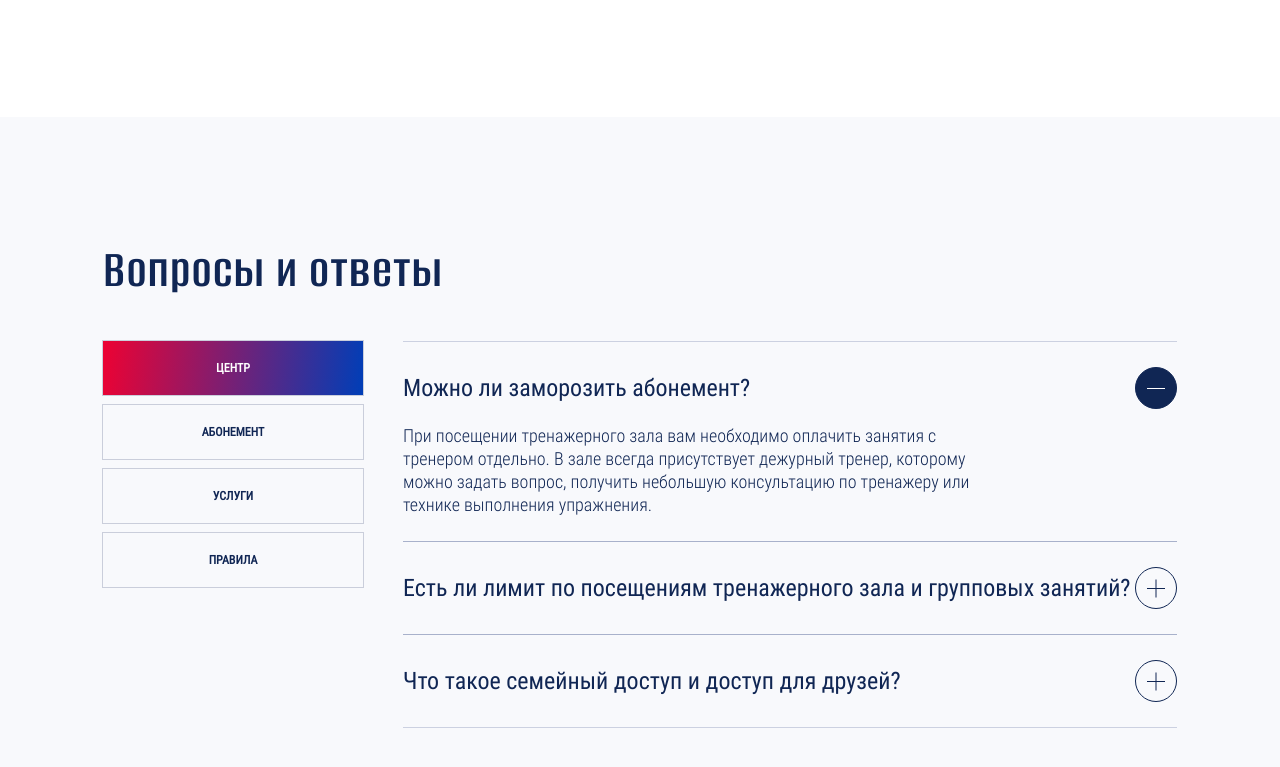
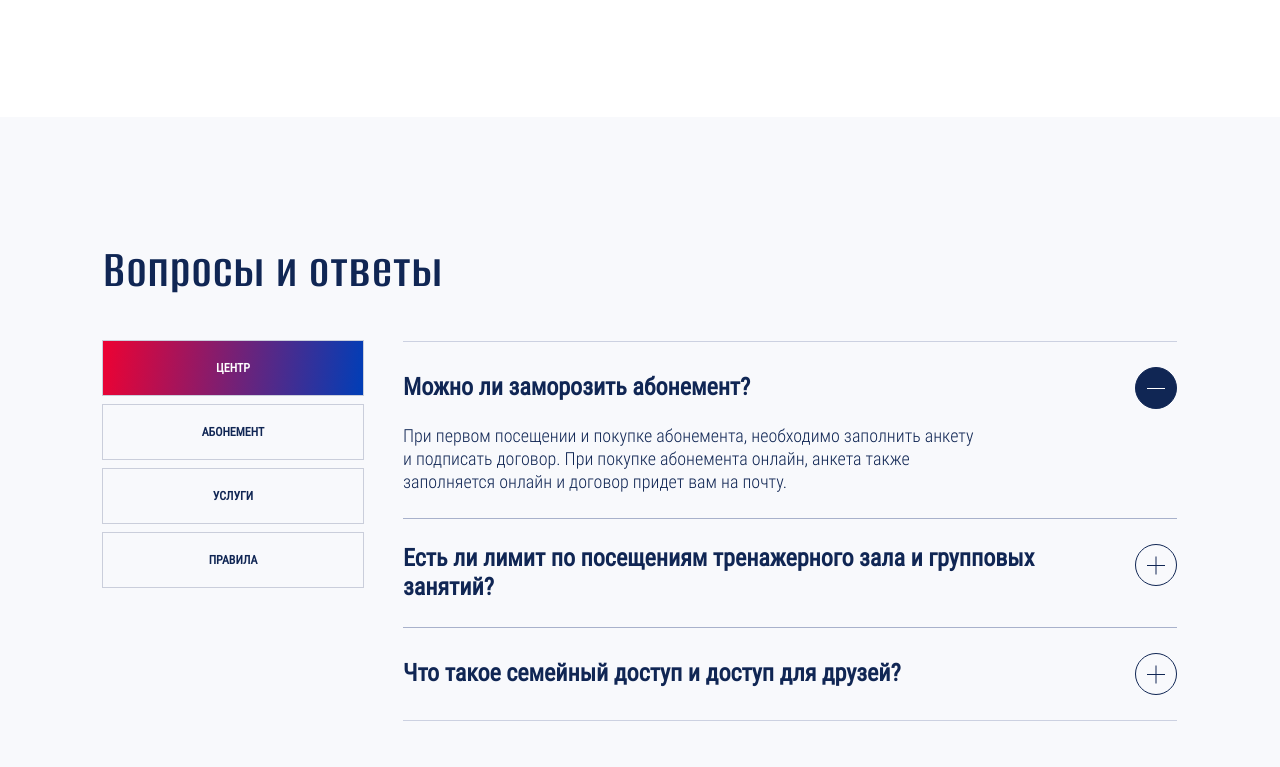
Before and after one commit to alex-kabanin/2130957-supergym, a website: page source/index.html in a window 1280 px wide. Both pictures are taken after a click on the heading "Можно ли заморозить абонемент?". Shown: the part 5397-6164 px from the top of the page. Drawn offline with nearby package versions, Linux system fonts and the light colour scheme; files that its build step writes are made by us from their sources; files whose address does not match are found by name.

Commit message:
faq done

```diff
--- a/source/index.html
+++ b/source/index.html
@@ -362,7 +362,7 @@
                     <summary class="answers__summary">Можно ли заморозить абонемент?
                       <div class="answers__sign"></div>
                     </summary>
-                    <p class="answers__reply">При посещении тренажерного зала вам необходимо оплачить занятия с тренером отдельно. В зале всегда присутствует дежурный тренер, которому можно задать вопрос,  получить небольшую консультацию по тренажеру или технике выполнения упражнения.</p>
+                    <p class="answers__reply">При первом посещении и покупке абонемента, необходимо заполнить анкету и подписать договор. При покупке абонемента онлайн, анкета также заполняется онлайн и договор придет вам на почту.</p>
                   </details>
                 </li>
                 <li class="answers__item">
@@ -370,7 +370,7 @@
                     <summary class="answers__summary">Есть ли лимит по посещениям тренажерного зала и групповых занятий?
                       <div class="answers__sign"></div>
                     </summary>
-                    <p class="answers__reply">При посещении тренажерного зала вам необходимо оплачить занятия с тренером отдельно. В зале всегда присутствует дежурный тренер, которому можно задать вопрос,  получить небольшую консультацию по тренажеру или технике выполнения упражнения.</p>
+                    <p class="answers__reply">При первом посещении и покупке абонемента, необходимо заполнить анкету и подписать договор. При покупке абонемента онлайн, анкета также заполняется онлайн и договор придет вам на почту.</p>
                   </details>
                 </li>
                 <li class="answers__item">
@@ -378,7 +378,7 @@
                     <summary class="answers__summary">Что такое семейный доступ и доступ для друзей?
                       <div class="answers__sign"></div>
                     </summary>
-                    <p class="answers__reply">При посещении тренажерного зала вам необходимо оплачить занятия с тренером отдельно. В зале всегда присутствует дежурный тренер, которому можно задать вопрос,  получить небольшую консультацию по тренажеру или технике выполнения упражнения.</p>
+                    <p class="answers__reply">При первом посещении и покупке абонемента, необходимо заполнить анкету и подписать договор. При покупке абонемента онлайн, анкета также заполняется онлайн и договор придет вам на почту.</p>
                   </details>
                 </li>
               </ul>
@@ -388,7 +388,7 @@
                     <summary class="answers__summary">Занятия с тренером входят в абонемент?
                       <div class="answers__sign"></div>
                     </summary>
-                    <p class="answers__reply">При посещении тренажерного зала вам необходимо оплачить занятия с тренером отдельно. В зале всегда присутствует дежурный тренер, которому можно задать вопрос,  получить небольшую консультацию по тренажеру или технике выполнения упражнения.</p>
+                    <p class="answers__reply">При первом посещении и покупке абонемента, необходимо заполнить анкету и подписать договор. При покупке абонемента онлайн, анкета также заполняется онлайн и договор придет вам на почту.</p>
                   </details>
                 </li>
                 <li class="answers__item">
@@ -396,7 +396,7 @@
                     <summary class="answers__summary">Можно ли заморозить абонемент?
                       <div class="answers__sign"></div>
                     </summary>
-                    <p class="answers__reply">При посещении тренажерного зала вам необходимо оплачить занятия с тренером отдельно. В зале всегда присутствует дежурный тренер, которому можно задать вопрос,  получить небольшую консультацию по тренажеру или технике выполнения упражнения.</p>
+                    <p class="answers__reply">При первом посещении и покупке абонемента, необходимо заполнить анкету и подписать договор. При покупке абонемента онлайн, анкета также заполняется онлайн и договор придет вам на почту.</p>
                   </details>
                 </li>
                 <li class="answers__item">
@@ -404,7 +404,7 @@
                     <summary class="answers__summary">Есть ли лимит по посещениям тренажерного зала и групповых занятий?
                       <div class="answers__sign"></div>
                     </summary>
-                    <p class="answers__reply">При посещении тренажерного зала вам необходимо оплачить занятия с тренером отдельно. В зале всегда присутствует дежурный тренер, которому можно задать вопрос,  получить небольшую консультацию по тренажеру или технике выполнения упражнения.</p>
+                    <p class="answers__reply">При первом посещении и покупке абонемента, необходимо заполнить анкету и подписать договор. При покупке абонемента онлайн, анкета также заполняется онлайн и договор придет вам на почту.</p>
                   </details>
                 </li>
                 <li class="answers__item">
@@ -412,7 +412,7 @@
                     <summary class="answers__summary">Что такое семейный доступ и доступ для друзей?
                       <div class="answers__sign"></div>
                     </summary>
-                    <p class="answers__reply">При посещении тренажерного зала вам необходимо оплачить занятия с тренером отдельно. В зале всегда присутствует дежурный тренер, которому можно задать вопрос,  получить небольшую консультацию по тренажеру или технике выполнения упражнения.</p>
+                    <p class="answers__reply">При первом посещении и покупке абонемента, необходимо заполнить анкету и подписать договор. При покупке абонемента онлайн, анкета также заполняется онлайн и договор придет вам на почту.</p>
                   </details>
                 </li>
               </ul>
@@ -422,7 +422,7 @@
                     <summary class="answers__summary">Занятия с тренером входят в абонемент?
                       <div class="answers__sign"></div>
                     </summary>
-                    <p class="answers__reply">При посещении тренажерного зала вам необходимо оплачить занятия с тренером отдельно. В зале всегда присутствует дежурный тренер, которому можно задать вопрос,  получить небольшую консультацию по тренажеру или технике выполнения упражнения.</p>
+                    <p class="answers__reply">При первом посещении и покупке абонемента, необходимо заполнить анкету и подписать договор. При покупке абонемента онлайн, анкета также заполняется онлайн и договор придет вам на почту.</p>
                   </details>
                 </li>
                 <li class="answers__item">
@@ -430,7 +430,7 @@
                     <summary class="answers__summary">Есть ли лимит по посещениям тренажерного зала и групповых занятий?
                       <div class="answers__sign"></div>
                     </summary>
-                    <p class="answers__reply">При посещении тренажерного зала вам необходимо оплачить занятия с тренером отдельно. В зале всегда присутствует дежурный тренер, которому можно задать вопрос,  получить небольшую консультацию по тренажеру или технике выполнения упражнения.</p>
+                    <p class="answers__reply">При первом посещении и покупке абонемента, необходимо заполнить анкету и подписать договор. При покупке абонемента онлайн, анкета также заполняется онлайн и договор придет вам на почту.</p>
                   </details>
                 </li>
                 <li class="answers__item">
@@ -438,7 +438,7 @@
                     <summary class="answers__summary">Можно ли заморозить абонемент?
                       <div class="answers__sign"></div>
                     </summary>
-                    <p class="answers__reply">При посещении тренажерного зала вам необходимо оплачить занятия с тренером отдельно. В зале всегда присутствует дежурный тренер, которому можно задать вопрос,  получить небольшую консультацию по тренажеру или технике выполнения упражнения.</p>
+                    <p class="answers__reply">При первом посещении и покупке абонемента, необходимо заполнить анкету и подписать договор. При покупке абонемента онлайн, анкета также заполняется онлайн и договор придет вам на почту.</p>
                   </details>
                 </li>
               </ul>
@@ -448,7 +448,7 @@
                     <summary class="answers__summary">Есть в фитнес-центре дресс-код?
                       <div class="answers__sign"></div>
                     </summary>
-                    <p class="answers__reply">Для тренировок необходимо иметь предназначенную для этого закрытую спортивную обувь и одежду. Верхняя и нижняя части тела должны быть закрыты (используйте футболки, майки, спортивные брюки, шорты, кроссовки). В целях безопасности, запрещается тренироваться босиком, в пляжных или домашних тапочках и т. п., исключения составляют специальные классы (например, йога, пилатес). </p>
+                    <p class="answers__reply">При первом посещении и покупке абонемента, необходимо заполнить анкету и подписать договор. При покупке абонемента онлайн, анкета также заполняется онлайн и договор придет вам на почту.</p>
                   </details>
                 </li>
                 <li class="answers__item">
--- a/source/sass/blocks/anwers.scss
+++ b/source/sass/blocks/anwers.scss
@@ -23,6 +23,14 @@
   line-height: 23px;
   transition: all variables.$tf-default;
   overflow: hidden;
+
+  @include mixins.vp-tablet {
+    padding-right: 118px;
+  }
+
+  @include mixins.vp-mobile {
+    padding-right: 0;
+  }
 }
 
 .answers__details {
@@ -31,21 +39,24 @@
   padding: 25px 0;
   border-bottom: 1px solid rgba(28, 51, 116, 0.2);
   border-top: 1px solid rgba(28, 51, 116, 0.2);
-
-  &:not(.js-details)[open],
-  &.is-open {
-    --border-color: #666;
-    position: relative;
-  }
 }
 
 .answers__summary {
   position: relative;
+  display: flex;
+  align-items: center;
+  min-height: 42px;
   font-size: 24px;
-  font-weight: 500;
-  line-height: 42px;
+  padding-right: 48px;
+  font-weight: 600;
+  line-height: 29px;
   list-style: none;
   cursor: pointer;
+
+  @include mixins.vp-mobile {
+    font-size: 18px;
+    line-height: 22px;
+  }
 }
 
 .answers__sign {
--- a/source/sass/blocks/faq.scss
+++ b/source/sass/blocks/faq.scss
@@ -4,18 +4,46 @@
 .faq {
   padding: 120px 0 121px;
   background-color: variables.$color-additional-background;
+
+  @include mixins.vp-tablet {
+    padding: 100px 0 101px;
+  }
+
+  @include mixins.vp-mobile {
+    padding: 70px 0 71px;
+  }
 }
 
 .faq__wrapper {
   display: grid;
   grid-template-columns: 260px 1fr;
   gap: 40px;
+
+  @include mixins.vp-tablet {
+    grid-template-columns: 1fr;
+  }
+
+  @include mixins.vp-mobile {
+    gap: 30px;
+  }
 }
 
 .faq__block {
+  display: grid;
+  grid-template-columns: 1fr;
+  gap: 10px;
+  align-content: flex-start;
   margin: 0;
   padding: 0;
   list-style: none;
+
+  @include mixins.vp-tablet {
+    grid-template-columns: 1fr 1fr 1fr 1fr;
+  }
+
+  @include mixins.vp-mobile {
+    grid-template-columns: 1fr 1fr;
+  }
 }
 
 .faq__title {
@@ -25,17 +53,23 @@
   font-weight: 600;
   line-height: 65px;
   letter-spacing: variables.$letter-space;
+
+  @include mixins.vp-tablet {
+    margin-bottom: 40px;
+    font-size: 42px;
+    line-height: 50px;
+    text-align: center;
+  }
+
+  @include mixins.vp-mobile {
+    margin-bottom: 30px;
+    font-size: 32px;
+    line-height: 38px;
+  }
 }
 
 .faq__btn {
   width: 100%;
   outline: 1px solid rgba(16, 38, 84, 0.2);
   outline-offset: 0;
-
-
 }
-
-
-.faq__item {
-  margin-bottom: 10px;
-}
--- a/source/sass/blocks/offers.scss
+++ b/source/sass/blocks/offers.scss
@@ -109,7 +109,7 @@
   line-height: 14px;
   font-weight: 700;
   text-transform: uppercase;
-  transition: variables.$trans-default;
+  transition: all variables.$trans-default;
 
   &::after {
     content: "";
```
Also changed, not shown: build/css/style.css, build/css/style.min.css, build/index.html, 1 other file.
